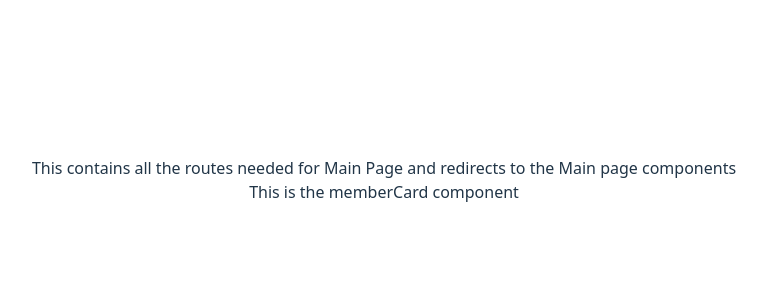
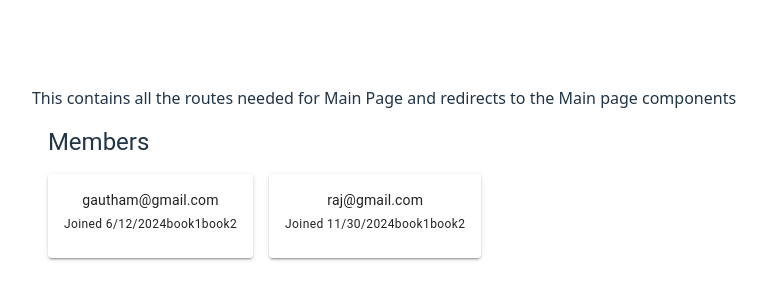
Before and after one commit to ganantharaj/reading-club, a React (Vite) app: page / in a window 1280 px wide. Shown: the part 220-520 px from the top of the page, without its empty margins (256-1023 px from the left). Built offline with nearby package versions, Linux system fonts and the light colour scheme.

Commit message:
feat: render the member cards and minimal css

```diff
--- a/package.json
+++ b/package.json
@@ -13,6 +13,8 @@
     "format": "prettier --write ."
   },
   "dependencies": {
+    "@emotion/react": "^11.14.0",
+    "@emotion/styled": "^11.14.1",
     "@mui/icons-material": "^7.3.1",
     "@mui/material": "^7.3.1",
     "axios": "^1.11.0",
@@ -35,9 +37,9 @@
     "eslint-plugin-react-refresh": "^0.4.20",
     "globals": "^16.3.0",
     "json-server": "^1.0.0-beta.3",
+    "prettier": "^3.6.2",
     "typescript": "~5.8.3",
     "typescript-eslint": "^8.39.1",
-    "vite": "^7.1.2",
-    "prettier": "^3.6.2"
+    "vite": "^7.1.2"
   }
 }
--- a/src/app/components/main/MemberCard.tsx
+++ b/src/app/components/main/MemberCard.tsx
@@ -1,3 +1,19 @@
-export const MemberCard = () => {
-  return <div>This is the memberCard component</div>;
-};
+import Box from '@mui/material/Box';
+import { CardContent } from '../ui/Card';
+import { Typography } from '../ui/Typography';
+import { HoverCard } from './styles';
+
+// Gautham need to add styles for the Card and add avatar
+export const MemberCard = ({ member, bookTitles }: { member: any; bookTitles: string[] }) => (
+  <Box position="relative">
+    <HoverCard>
+      <CardContent>
+        <Typography variant="body2">{member.email}</Typography>
+        <Typography variant="caption">
+          Joined {new Date(member.joinedAt).toLocaleDateString()}
+          {bookTitles}
+        </Typography>
+      </CardContent>
+    </HoverCard>
+  </Box>
+);
--- /dev/null
+++ b/src/app/components/main/styles.ts
@@ -0,0 +1,8 @@
+import styled from 'styled-components';
+import { Card } from '../ui/Card';
+
+export const HoverCard = styled(Card)`
+  &:hover {
+    transform: translateY(-3px) scale(1.01);
+  }
+`;
--- /dev/null
+++ b/src/app/components/ui/Button.tsx
@@ -0,0 +1,3 @@
+import MuiButton, { type ButtonProps } from '@mui/material/Button';
+
+export const Button = (props: ButtonProps) => <MuiButton variant="contained" {...props} />;
--- /dev/null
+++ b/src/app/components/ui/Card.tsx
@@ -0,0 +1,7 @@
+import MuiCard, { type CardProps } from '@mui/material/Card';
+import MuiCardContent, { type CardContentProps } from '@mui/material/CardContent';
+import MuiCardActions, { type CardActionsProps } from '@mui/material/CardActions';
+
+export const Card = (p: CardProps) => <MuiCard elevation={2} {...p} />;
+export const CardContent = (p: CardContentProps) => <MuiCardContent {...p} />;
+export const CardActions = (p: CardActionsProps) => <MuiCardActions {...p} />;
--- /dev/null
+++ b/src/app/components/ui/Select.tsx
@@ -0,0 +1,3 @@
+import MuiSelect, { type SelectProps } from '@mui/material/Select';
+
+export const Select = (props: SelectProps) => <MuiSelect {...props} />;
--- /dev/null
+++ b/src/app/components/ui/TextField.tsx
@@ -0,0 +1,5 @@
+import MuiTextField, { type TextFieldProps } from '@mui/material/TextField';
+
+export const TextField = (props: TextFieldProps) => (
+  <MuiTextField size="small" fullWidth {...props} />
+);
--- /dev/null
+++ b/src/app/components/ui/Typography.tsx
@@ -0,0 +1,3 @@
+import MuiTypography, { type TypographyProps } from '@mui/material/Typography';
+
+export const Typography = (props: TypographyProps) => <MuiTypography {...props} />;
--- a/src/app/containers/main/MainPage.tsx
+++ b/src/app/containers/main/MainPage.tsx
@@ -1,5 +1,9 @@
+import { Typography } from '@mui/material';
 import { MemberCard } from '../../components/main/MemberCard';
 import { useMembersStateContext } from '../../modules/members';
+import Box from '@mui/material/Box';
+import Grid from '@mui/material/Grid';
+import Stack from '@mui/material/Stack';
 
 export const MainPage = () => {
   const { loading, items } = useMembersStateContext();
@@ -10,8 +14,18 @@ export const MainPage = () => {
   return (
     <div>
       This contains all the routes needed for Main Page and redirects to the Main page components
-      {/* Get the member list and display here */}
-      <MemberCard />
+      <Box p={2}>
+        <Stack direction="row" alignItems="center" justifyContent="space-between" mb={2} gap={2}>
+          <Typography variant="h5">Members </Typography>
+        </Stack>
+
+        <Grid container spacing={2}>
+          {items.map((member: any) => (
+            //Gautham --> Need to write a custom function to fetch all book of the specefic member
+            <MemberCard member={member} bookTitles={['book1', 'book2']} />
+          ))}
+        </Grid>
+      </Box>
     </div>
   );
 };
```
Also changed, not shown: 1 other file (tests, documents, lock files or other folders).
